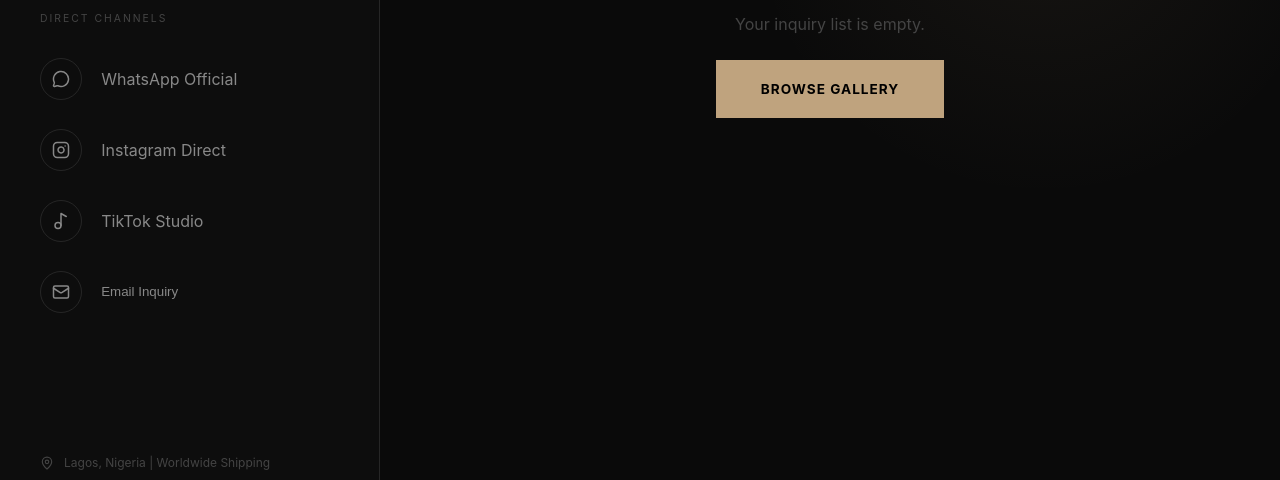
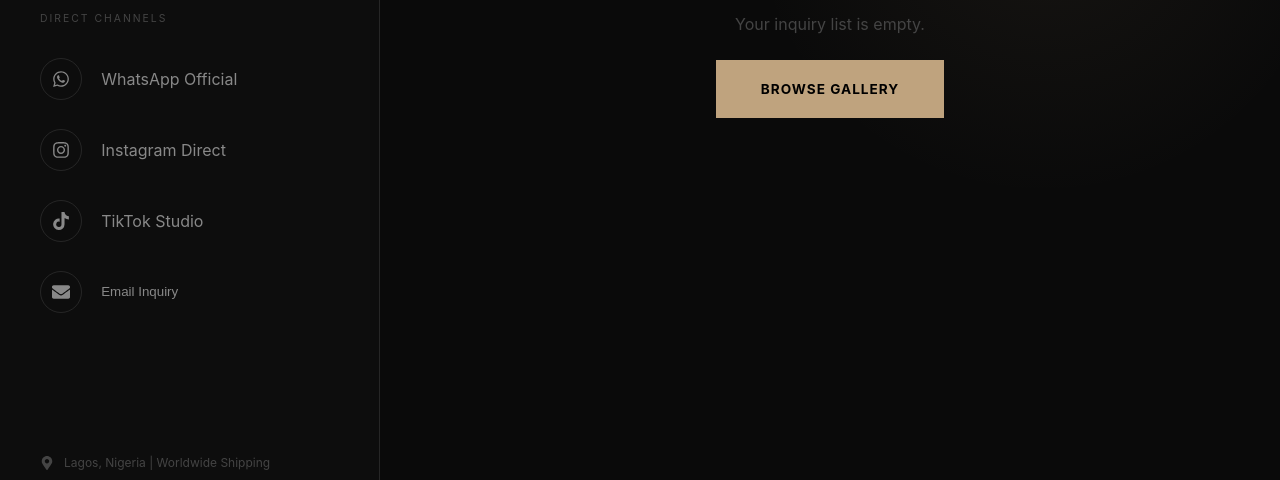
Before and after one commit to Molo-luwa/pdss-websiteneat, a React (Vite) app: page /contact in a window 1280 px wide. Shown: the part 320-800 px from the top of the page. Built offline with nearby package versions, Linux system fonts and the light colour scheme.

Commit message:
icon fix

```diff
--- a/src/pages/Contact.jsx
+++ b/src/pages/Contact.jsx
@@ -1,18 +1,20 @@
 import React, { useState } from 'react';
 import { useSelection } from '../contexts/SelectionContext';
 import {
-  MessageCircle,
-  Instagram,
-  Mail,
   Trash2,
   ArrowRight,
-  Music2,
-  MapPin,
   CheckCircle2,
   X,
   Send,
   ArrowLeft
 } from 'lucide-react';
+import {
+  FaWhatsapp,
+  FaInstagram,
+  FaTiktok,
+  FaEnvelope,
+  FaMapMarkerAlt
+} from 'react-icons/fa';
 import './Contact.css';
 
 export default function Contact() {
@@ -85,25 +87,25 @@ export default function Contact() {
         <div className="social-stack">
           <p className="stack-label">Direct Channels</p>
           <a href={`https://wa.me/${WHATSAPP_NUMBER}`} target="_blank" rel="noreferrer" className="s-link-premium">
-            <div className="icon-box"><MessageCircle size={18} /></div>
+            <div className="icon-box"><FaWhatsapp size={18} /></div>
             <span>WhatsApp Official</span>
           </a>
           <a href="https://instagram.com" target="_blank" rel="noreferrer" className="s-link-premium">
-            <div className="icon-box"><Instagram size={18} /></div>
+            <div className="icon-box"><FaInstagram size={18} /></div>
             <span>Instagram Direct</span>
           </a>
           <a href="https://www.tiktok.com/@pdsswear?_r=1&_t=ZS-94A8cIjdn1w" target="_blank" rel="noreferrer" className="s-link-premium">
-            <div className="icon-box"><Music2 size={18} /></div>
+            <div className="icon-box"><FaTiktok size={18} /></div>
             <span>TikTok Studio</span>
           </a>
           <button onClick={() => setView('email')} className="s-link-premium" style={{background: 'none', border: 'none', width: '100%', cursor: 'pointer'}}>
-            <div className="icon-box"><Mail size={18} /></div>
+            <div className="icon-box"><FaEnvelope size={18} /></div>
             <span>Email Inquiry</span>
           </button>
         </div>
 
         <div className="location-footer">
-          <MapPin size={14} />
+          <FaMapMarkerAlt size={14} />
           <span>Lagos, Nigeria | Worldwide Shipping</span>
         </div>
       </aside>
@@ -160,10 +162,10 @@ export default function Contact() {
                   <button className="clear-all" onClick={clearSelection}>Reset All</button>
                   <div style={{display: 'flex', gap: '1rem'}}>
                     <button className="mode-switch-btn" onClick={() => setView('email')}>
-                      <Mail size={18} /> Email
+                      <FaEnvelope size={18} /> Email
                     </button>
                     <button className="checkout-btn" onClick={handleWhatsAppClick}>
-                      WhatsApp <MessageCircle size={20} />
+                      WhatsApp <FaWhatsapp size={20} />
                     </button>
                   </div>
                 </footer>
```
